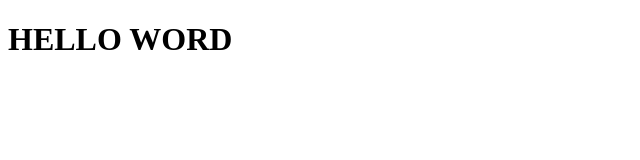
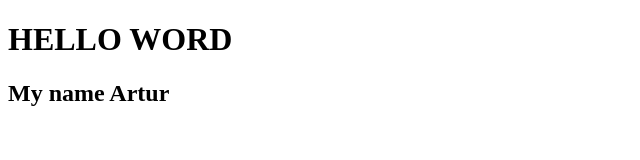
Before and after one commit to grimpolly/index, a plain HTML site: page index.html in a window 1280 px wide. Shown: the whole page, without its empty margins (0-640 px from the left). Drawn offline with Linux system fonts and the light colour scheme.

Commit message:
add title

```diff
--- a/index.html
+++ b/index.html
@@ -8,5 +8,6 @@
 </head>
 <body>
     <h1>HELLO WORD</h1>
+    <h2>My name Artur</h2>
 </body>
 </html>
```
